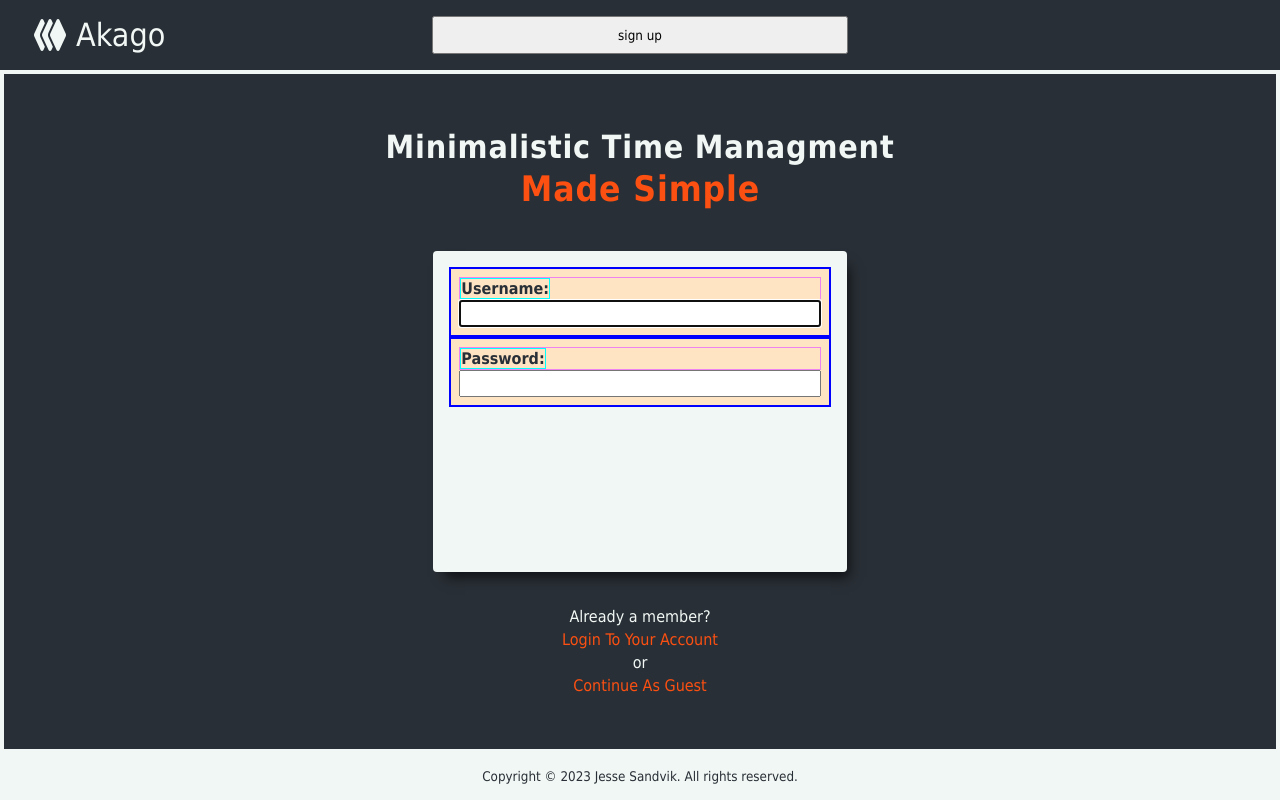
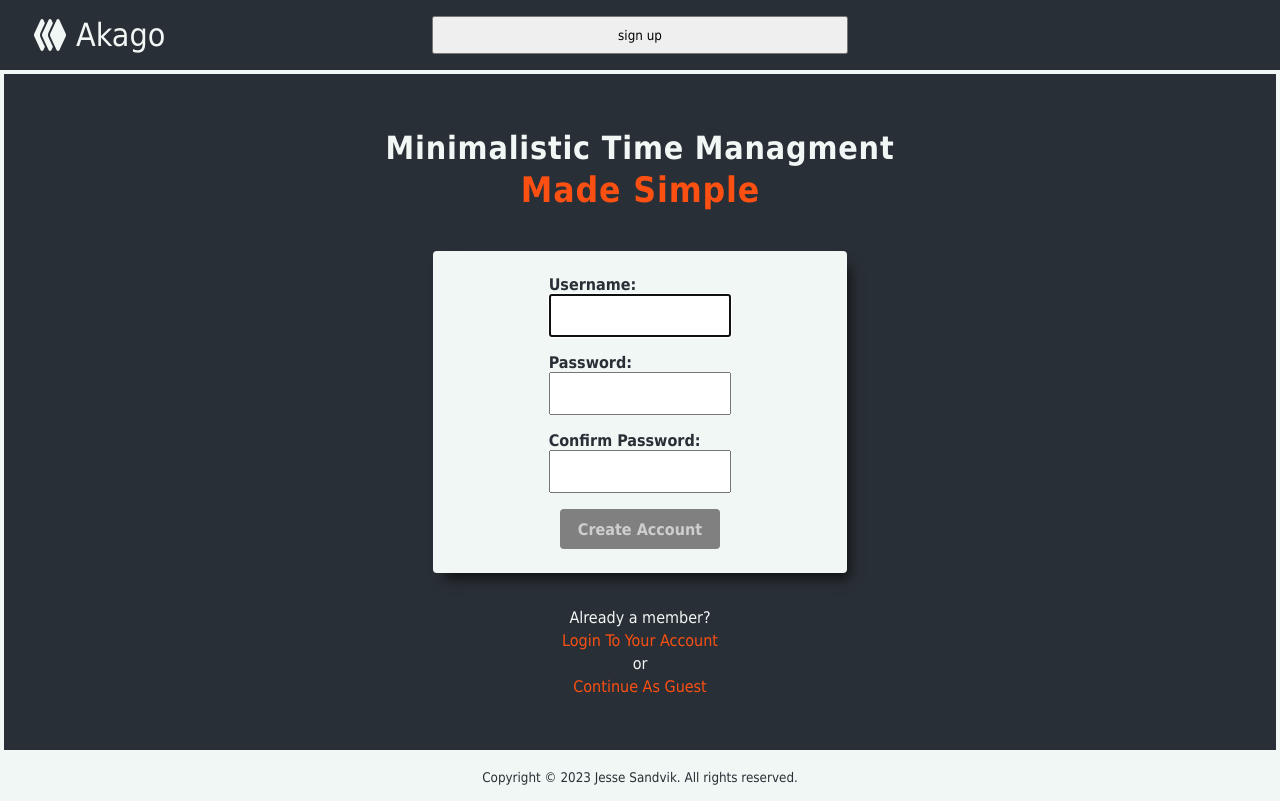
Before and after one commit to JesseSandvik/blckroot, a React (Create React App) app in the folder client/: page /signup in a window 1280 px wide. Built offline with nearby package versions, Linux system fonts and the light colour scheme; no server answers; the HTML template or start-up script is replaced by a standard one.

Commit message:
Client: finished refactoring signup form, validation functional

```diff
--- a/client/src/App.css
+++ b/client/src/App.css
@@ -8,6 +8,12 @@
 
 .App > * {
   padding: 1rem;
+}
+
+button:disabled {
+  background-color: #808080;
+  color: #cecece;
+  cursor: unset;
 }
 
 header {
--- a/client/src/index.css
+++ b/client/src/index.css
@@ -38,10 +38,16 @@ a {
 }
 
 .instructions {
-  background-color: var(--secondary-color);
+  background-color: #f0f0f0;
+  border: 1px solid var(--secondary-color);
   border-radius: 4px;
   box-shadow: 7px 10px 12px -5px rgba(0, 0, 0, 0.66);
-  color: var(--primary-color);
+  color: var(--secondary-color);
+  margin: 1rem;
   padding: 1rem;
   position: fixed;
 }
+
+.instructions i {
+  padding-right: 0.5rem;
+}
--- a/client/src/pages/signup/SignUp.css
+++ b/client/src/pages/signup/SignUp.css
@@ -33,6 +33,7 @@
   background-color: var(--primary-color);
   border-radius: 4px;
   box-shadow: 7px 10px 12px -5px rgba(0, 0, 0, 0.66);
+  display: grid;
   color: var(--secondary-color);
   grid-column: 5 / span 4;
   grid-row: 2 / 4;
@@ -40,30 +41,40 @@
 }
 
 .SignUp-form > * {
-  background-color: bisque;
   padding: 0.5rem;
 }
 
 .SignUp-form .input-container {
-  border: 2px solid blue;
   display: grid;
+  grid-template-columns: 1fr 2fr 1fr;
 }
 
 .SignUp-form .input-container-upper {
-  border: 1px solid violet;
   display: flex;
+  grid-column: 2 / 2;
   justify-content: space-between;
 }
 
 .SignUp-form .input-container label {
-  border: 1px solid aqua;
   font-weight: bold;
   text-transform: capitalize;
 }
 
+.SignUp-form .input-container-lower {
+  grid-column: 2 / 2;
+}
+
 .SignUp-form .input-container input {
   font-size: 1.2rem;
-  grid-column: 1 / -1;
+  padding: 0.5rem;
+  width: 100%;
+}
+
+.SignUp-form .btn-group {
+  align-items: center;
+  display: flex;
+  justify-content: center;
+  padding: 0.5rem;
 }
 
 .SignUp-form button {
@@ -80,9 +91,8 @@
   width: 160px;
 }
 
-.SignUp-form .btn-group {
-  grid-column: 2 / 2;
-  padding: 0.5rem;
+.SignUp-form button:disabled:hover {
+  box-shadow: unset;
 }
 
 .SignUp-form button:hover {
--- a/client/src/pages/signup/SignUp.tsx
+++ b/client/src/pages/signup/SignUp.tsx
@@ -105,6 +105,25 @@ function SignUpPage() {
               >
                 <i className="fa-solid fa-xmark"></i>
               </span>
+            </div>
+          </div>
+          <div className="input-container-lower">
+            <input
+              aria-describedby="uidnote"
+              aria-invalid={usernameIsValid ? "false" : "true"}
+              autoComplete="off"
+              id="username"
+              name="username"
+              onBlur={() => setUsernameIsFocus(false)}
+              onChange={(event: React.ChangeEvent<HTMLInputElement>) =>
+                handleOnChange(event, setUsername)
+              }
+              onFocus={() => setUsernameIsFocus(true)}
+              ref={usernameRef}
+              required
+              type="text"
+              value={username || ""}
+            />
             <p
               id="uidnote"
               className={
@@ -122,23 +141,6 @@ function SignUpPage() {
             </p>
           </div>
         </div>
-          <input
-            aria-describedby="uidnote"
-            aria-invalid={usernameIsValid ? "false" : "true"}
-            autoComplete="off"
-            id="username"
-            name="username"
-            onBlur={() => setUsernameIsFocus(false)}
-            onChange={(event: React.ChangeEvent<HTMLInputElement>) =>
-              handleOnChange(event, setUsername)
-            }
-            onFocus={() => setUsernameIsFocus(true)}
-            ref={usernameRef}
-            required
-            type="text"
-            value={username || ""}
-          />
-        </div>
         <div className="input-container">
           <div className="input-container-upper">
             <label htmlFor="password">password:</label>
@@ -151,29 +153,9 @@ function SignUpPage() {
               >
                 <i className="fa-solid fa-xmark"></i>
               </span>
-              <p
-                id="passwordnote"
-                className={
-                  passwordIsFocus && !passwordIsValid
-                    ? "instructions"
-                    : "offscreen"
-                }
-              >
-                <i className="fa-solid fa-info-circle"></i>
-                8 to 24 characters.
-                <br />
-                Must include uppercase & lowercase letters, a number, & a
-                special character.
-                <br />
-                Allowed special characters:{" "}
-                <span aria-label="exclamation mark">!</span>
-                <span aria-label="at symbol">@</span>
-                <span aria-label="hashtag">#</span>
-                <span aria-label="dollar sign">$</span>
-                <span aria-label="percent">%</span>
-              </p>
             </div>
           </div>
+          <div className="input-container-lower">
             <input
               aria-describedby="passwordnote"
               aria-invalid={passwordIsValid ? "false" : "true"}
@@ -188,23 +170,91 @@ function SignUpPage() {
               type="password"
               value={password || ""}
             />
+            <p
+              id="passwordnote"
+              className={
+                passwordIsFocus && !passwordIsValid
+                  ? "instructions"
+                  : "offscreen"
+              }
+            >
+              <i className="fa-solid fa-info-circle"></i>
+              8 to 24 characters.
+              <br />
+              Must include uppercase & lowercase letters, a number, & a special
+              character.
+              <br />
+              Allowed special characters:{" "}
+              <span aria-label="exclamation mark">!</span>
+              <span aria-label="at symbol">@</span>
+              <span aria-label="hashtag">#</span>
+              <span aria-label="dollar sign">$</span>
+              <span aria-label="percent">%</span>
+            </p>
           </div>
-        {/* <div className="input-container">
-          <label htmlFor="confirmPassword">confirm password:</label>
+        </div>
+        <div className="input-container">
+          <div className="input-container-upper">
+            <label htmlFor="confirm_password">confirm password:</label>
+            <div className="input-status">
+              <span
+                className={
+                  confirmPasswordIsValid && confirmPassword ? "valid" : "hide"
+                }
+              >
+                <i className="fa-solid fa-check"></i>
+              </span>
+              <span
+                className={
+                  confirmPasswordIsValid || !confirmPassword
+                    ? "hide"
+                    : "invalid"
+                }
+              >
+                <i className="fa-solid fa-xmark"></i>
+              </span>
+            </div>
+          </div>
+          <div className="input-container-lower">
             <input
-            id="confirmPassword"
-            name="confirmPassword"
+              aria-describedby="confirmpasswordnote"
+              aria-invalid={confirmPasswordIsValid ? "false" : "true"}
+              id="confirm_password"
+              name="confirm_password"
+              onBlur={() => setConfirmPasswordIsFocus(false)}
               onChange={(event: React.ChangeEvent<HTMLInputElement>) =>
                 handleOnChange(event, setConfirmPassword)
               }
+              onFocus={() => setConfirmPasswordIsFocus(true)}
               required
               type="password"
               value={confirmPassword || ""}
             />
+            <p
+              id="confirmpasswordnote"
+              className={
+                confirmPasswordIsFocus && !confirmPasswordIsValid
+                  ? "instructions"
+                  : "offscreen"
+              }
+            >
+              <i className="fa-solid fa-info-circle"></i>
+              Must match the password from the above input field.
+            </p>
+          </div>
         </div>
         <div className="btn-group">
-          <button type="submit">create account</button>
-        </div> */}
+          <button
+            disabled={
+              !usernameIsValid || !passwordIsValid || !confirmPasswordIsValid
+                ? true
+                : false
+            }
+            type="submit"
+          >
+            create account
+          </button>
+        </div>
       </form>
       <div className="SignUp-alt-login-options">
         <p>Already a member?</p>
```
Lines whose indentation alone changed are shown as unchanged.
